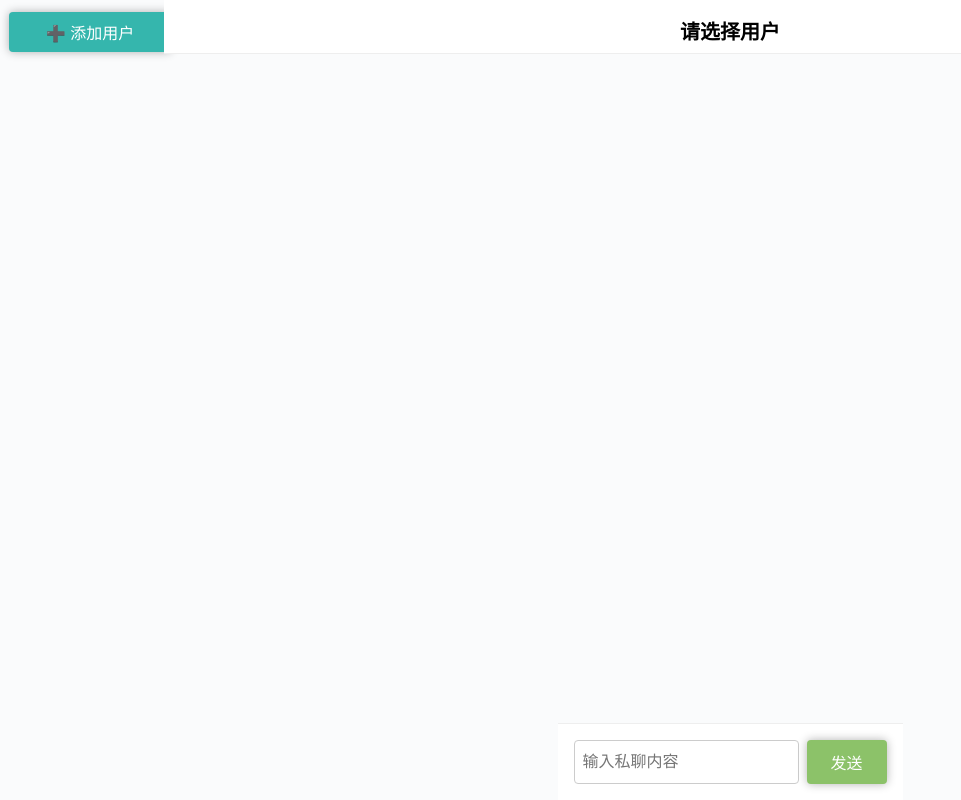
After one commit to nr0728/Chat-Room, a Flask app: page /chat in a window 1280 px wide. The commit adds this page. Shown: the whole page, without its empty margins (0-961 px from the left). Run offline with Flask 3, Linux system fonts and the light colour scheme; parts of the project's set-up code (start-up, migrations or seed data) failed here and were passed over; some libraries are stand-ins or nearby versions.

Commit message:
fix #62  @nr0728

```diff
--- a/app.py
+++ b/app.py
@@ -919,6 +919,9 @@ def get_private_contacts():
         all_users.remove(myname)
     return jsonify({"status": "OK", "contacts": list(contacts), "all_users": all_users})
 
+@app.route('/chat')
+def chat():
+    return render_template("chat.html")
 
 if __name__ == "__main__":
     load_history()
--- /dev/null
+++ b/templates/chat.html
@@ -0,0 +1,277 @@
+<!DOCTYPE html>
+<html lang="en" style="width:100vw;height:100vh;margin:0;padding:0;box-sizing:border-box;">
+<head>
+    <meta charset="UTF-8">
+    <meta name="viewport" content="width=device-width, initial-scale=1.0">
+    <title>私聊</title>
+    <link rel="stylesheet" type="text/css" href="{{ url_for('static', filename='styles.css') }}">
+    <link rel="stylesheet" type="text/css" href="{{ url_for('static', filename='prism.css') }}">
+    <script src="{{ url_for('static', filename='socket.io.min.js') }}"></script>
+    <link href="{{ url_for('static', filename='sweetalert2.all.min.js') }}" rel="stylesheet">
+    <style>
+        html, body {
+            width: 100vw;
+            height: 100vh;
+            margin: 0;
+            padding: 0;
+            box-sizing: border-box;
+            overflow: hidden;
+        }
+        #private-chat-root {
+            width: 100vw;
+            height: 100vh;
+            display: flex;
+            align-items: stretch;
+            justify-content: stretch;
+            background: #fafbfc;
+        }
+        #private-contacts-list {
+            width: 180px;
+            border-right: 1px solid #eee;
+            overflow-y: auto;
+            background: #fff;
+            padding: 0;
+        }
+        .private-contact-item {
+            padding: 16px;
+            cursor: pointer;
+            border-bottom: 1px solid #eee;
+            font-size: 18px;
+        }
+        .private-contact-item.selected {
+            background: #e6f7ff;
+        }
+        #private-main-panel {
+            flex: 1;
+            display: flex;
+            flex-direction: column;
+            height: 100vh;
+            padding: 0 0 0 0;
+            align-items: center; /* 横向居中 */
+        }
+        #private-chat-title {
+            font-weight: bold;
+            font-size: 20px;
+            padding: 16px 16px 8px 16px;
+            border-bottom: 1px solid #eee;
+            background: #fff;
+            width: 100%;
+            text-align: center; /* 横向居中 */
+        }
+        #private-history {
+            flex: 1;
+            overflow-y: auto;
+            padding: 16px;
+            background: #fafbfc;
+            font-size: 16px;
+            width: 100%;
+            max-width: 700px; /* 可选：限制最大宽度 */
+            margin: 0 auto;    /* 横向居中 */
+        }
+        #private-input-bar {
+            display: flex;
+            gap: 8px;
+            padding: 16px;
+            background: #fff;
+            border-top: 1px solid #eee;
+        }
+        #private-message {
+            flex: 1;
+            font-size: 16px;
+            padding: 8px;
+            border-radius: 4px;
+            border: 1px solid #ccc;
+        }
+        #private-send-btn {
+            width: 80px;
+            font-size: 16px;
+            border-radius: 4px;
+            border: none;
+            background: #8CC269;
+            color: #fff;
+            cursor: pointer;
+        }
+        #add-private-user-btn {
+            width: 90%;
+            margin: 12px 5%;
+            padding: 8px 0;
+            font-size: 16px;
+            border-radius: 4px;
+            border: none;
+            background: #35b6ad;
+            color: #fff;
+            cursor: pointer;
+        }
+    </style>
+</head>
+<body>
+<div id="private-chat-root">
+    <div style="display:flex;flex-direction:column;width:180px;height:100vh;">
+        <button id="add-private-user-btn">➕ 添加用户</button>
+        <div id="private-contacts-list"></div>
+    </div>
+    <div id="private-main-panel">
+        <div id="private-chat-title">请选择用户</div>
+        <div id="private-history"></div>
+        <div id="private-input-bar">
+            <input id="private-message" placeholder="输入私聊内容" autocomplete="off">
+            <button id="private-send-btn">发送</button>
+        </div>
+    </div>
+</div>
+<script src="{{ url_for('static', filename='sweetalert2.all.min.js') }}"></script>
+<script src="{{ url_for('static', filename='prism.js') }}"></script>
+<script>
+    // ...私聊面板相关JS逻辑...
+    let contacts = [];
+    let allUsers = [];
+    let myName = '';
+    let currentUser = '';
+    const contactsList = document.getElementById('private-contacts-list');
+    const chatTitle = document.getElementById('private-chat-title');
+    const historyDiv = document.getElementById('private-history');
+    const sendBtn = document.getElementById('private-send-btn');
+    const msgInput = document.getElementById('private-message');
+    const addBtn = document.getElementById('add-private-user-btn');
+
+    function fetchContactsAndUsers() {
+        fetch('/get_private_contacts', {
+            method: 'POST',
+            headers: { 'Content-Type': 'application/x-www-form-urlencoded' },
+            body: ``
+        })
+        .then(response => response.json())
+        .then(data => {
+            contacts = data.contacts || [];
+            allUsers = data.all_users || [];
+            fetch('/user_status', {
+                method: 'POST',
+                headers: { 'Content-Type': 'application/x-www-form-urlencoded' },
+                body: ``
+            })
+            .then(response => response.json())
+            .then(userData => {
+                if (userData.status === 'OK') {
+                    myName = userData.message.replace(/<[^>]+>/g, "").replace(/管理员/g, "").trim();
+                }
+                renderContacts();
+                if (contacts.length > 0) selectUser(contacts[0]);
+            });
+        });
+    }
+
+    function renderContacts() {
+        contactsList.innerHTML = '';
+        contacts.forEach(u => {
+            const div = document.createElement('div');
+            div.className = 'private-contact-item' + (u === currentUser ? ' selected' : '');
+            div.textContent = u;
+            div.onclick = () => selectUser(u);
+            contactsList.appendChild(div);
+        });
+    }
+
+    function selectUser(u) {
+        currentUser = u;
+        renderContacts();
+        chatTitle.textContent = '与 ' + u + ' 的私聊';
+        loadPrivateHistoryV2(u);
+    }
+
+    function loadPrivateHistoryV2(toUser) {
+        historyDiv.innerHTML = '加载中...';
+        fetch('/get_private_history', {
+            method: 'POST',
+            headers: { 'Content-Type': 'application/x-www-form-urlencoded' },
+            body: `with_user=${encodeURIComponent(toUser)}`
+        })
+        .then(response => response.json())
+        .then(data => {
+            if (data.status === 'OK') {
+                fetch('/mark_private_read', {
+                    method: 'POST',
+                    headers: { 'Content-Type': 'application/x-www-form-urlencoded' },
+                    body: `with_user=${encodeURIComponent(toUser)}`
+                });
+                let html = '';
+                data.messages.forEach(m => {
+                    let status = '';
+                    if (m.from === myName) {
+                        status = m.read ? '<span style="color:green;font-size:12px;">[已读]</span>' : '<span style="color:#aaa;font-size:12px;">[未读]</span>';
+                    }
+                    html += `<div style="margin-bottom:8px;"><b>${m.from}</b> ➡ <b>${m.to}</b>：${m.message} ${status}<br><span style="color:#888;font-size:12px">${m.timestamp}</span></div>`;
+                });
+                historyDiv.innerHTML = html || '暂无消息';
+                historyDiv.scrollTop = historyDiv.scrollHeight;
+            } else {
+                historyDiv.innerHTML = '获取失败：' + data.message;
+            }
+        });
+    }
+
+    sendBtn.onclick = function () {
+        if (!currentUser) {
+            Swal.fire('请选择用户', '', 'warning');
+            return;
+        }
+        let msg = msgInput.value.trim();
+        if (!msg) {
+            Swal.fire('请输入内容', '', 'warning');
+            return;
+        }
+        fetch('/send_private_message', {
+            method: 'POST',
+            headers: { 'Content-Type': 'application/x-www-form-urlencoded' },
+            body: `to_user=${encodeURIComponent(currentUser)}&message=${encodeURIComponent(msg)}`
+        })
+        .then(response => response.json())
+        .then(data => {
+            if (data.status === 'OK') {
+                loadPrivateHistoryV2(currentUser);
+                msgInput.value = '';
+            } else {
+                Swal.fire('发送失败', data.message, 'error');
+            }
+        });
+    };
+
+    msgInput.addEventListener('keyup', function (e) {
+        if (e.key === 'Enter') sendBtn.onclick();
+    });
+
+    addBtn.onclick = function () {
+        const options = allUsers.filter(u => u !== myName && !contacts.includes(u));
+        if (options.length === 0) {
+            Swal.fire('没有可添加的用户', '', 'info');
+            return;
+        }
+        Swal.fire({
+            title: '添加私聊用户',
+            input: 'select',
+            inputOptions: options.reduce((obj, u) => { obj[u] = u; return obj; }, {}),
+            inputPlaceholder: '选择用户',
+            showCancelButton: true,
+            confirmButtonText: '添加',
+            cancelButtonText: '取消'
+        }).then(res => {
+            if (res.isConfirmed && res.value) {
+                let newUser = res.value;
+                if (!contacts.includes(newUser)) contacts.push(newUser);
+                renderContacts();
+                selectUser(newUser);
+            }
+        });
+    };
+
+    // SocketIO 实时接收私聊消息
+    const socket = io();
+    socket.on('private_message', function (data) {
+        if (data.from === currentUser || data.to === currentUser) {
+            loadPrivateHistoryV2(currentUser);
+        }
+    });
+
+    fetchContactsAndUsers();
+</script>
+</body>
+</html>
```
Also changed, not shown: templates/index.html (+1 -24 lines), templates/m_index.html (+1 -23 lines).
